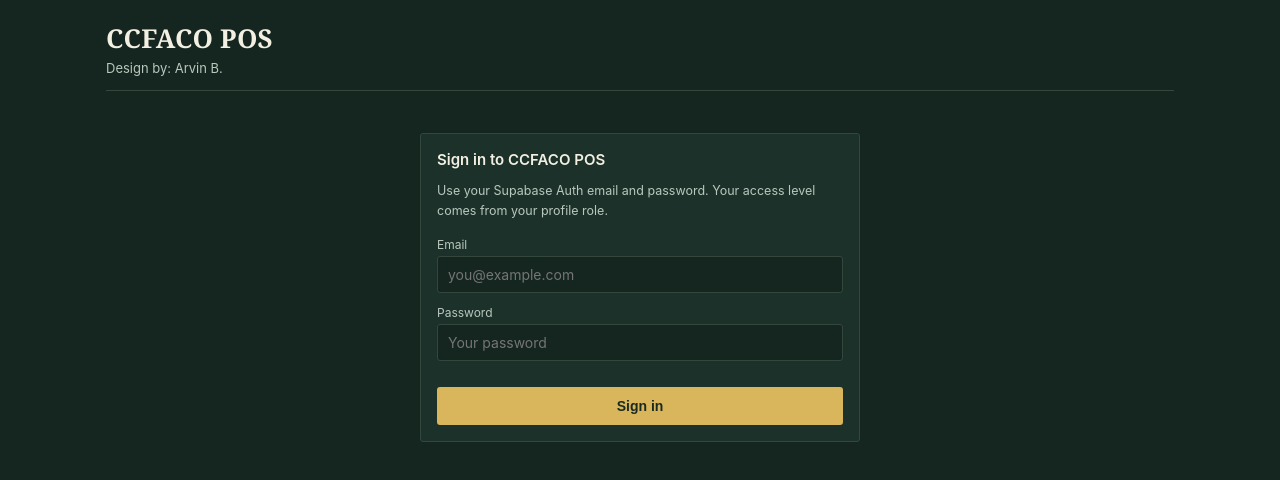
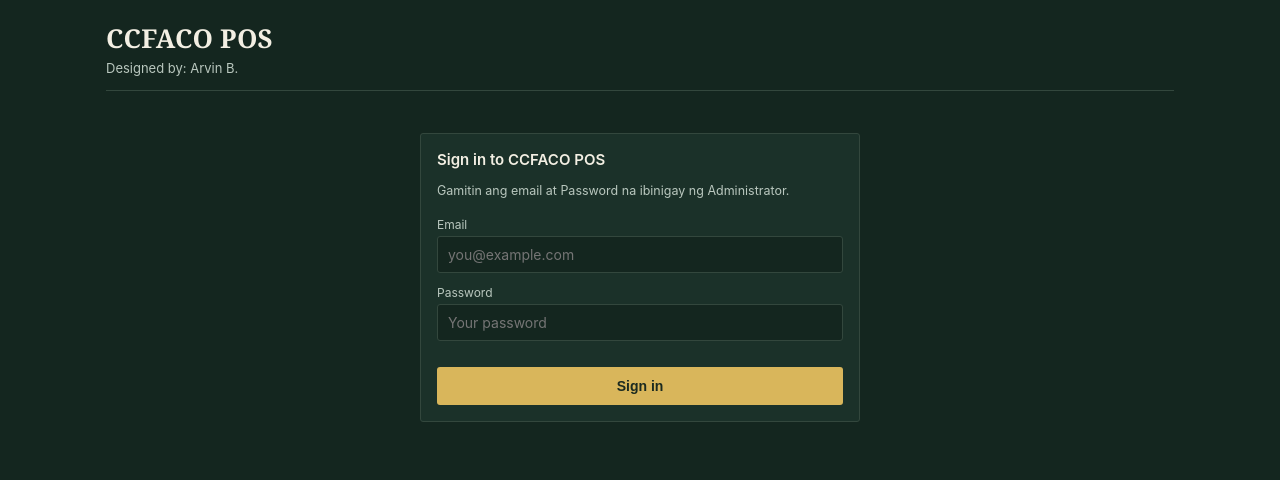
Before and after one commit to arvinmemaphu-beep/POS, a plain HTML site: page index.html in a window 1280 px wide. Drawn offline with Linux system fonts and the light colour scheme.

Commit message:
Add files via upload

```diff
--- a/index.html
+++ b/index.html
@@ -1284,7 +1284,7 @@
 function renderLogin(){
   return '<div class="auth-shell"><div class="panel auth-card">' +
     '<h2>Sign in to CCFACO POS</h2>' +
-    '<div class="setup-note">Use your Supabase Auth email and password. Your access level comes from your profile role.</div>' +
+    '<div class="setup-note">Gamitin ang email at Password na ibinigay ng Administrator.</div>' +
     '<div class="field" style="margin-top:16px;"><label>Email</label><input id="in-email" type="email" autocomplete="username" placeholder="you@example.com" value="' + escapeHtml(state.loginEmail) + '"></div>' +
     '<div class="field"><label>Password</label><input id="in-password" type="password" autocomplete="current-password" placeholder="Your password"></div>' +
     '<button class="primary" id="btn-login">' + (state.authLoading ? 'Signing in...' : 'Sign in') + '</button>' +
@@ -1632,7 +1632,7 @@
     '<div class="user-bar"><span class="role-badge">' + escapeHtml(roleLabel()) + '</span><span>' + escapeHtml(state.user && state.user.email ? state.user.email : 'Signed in') + '</span><button class="ghost" id="btn-logout" style="padding:5px 9px;">Sign out</button></div>' : '';
 
   app.innerHTML =
-    '<header class="top"><div><h1 class="serif">CCFACO POS</h1><div class="sub">Design by: Arvin B.</div></div>' +
+    '<header class="top"><div><h1 class="serif">CCFACO POS</h1><div class="sub">Designed by: Arvin B.</div></div>' +
     '<div style="display:flex; flex-direction:column; align-items:flex-end; gap:4px;">' + nav + userBar + '</div></header>' +
     body +
     (state.toast ? '<div class="toast ' + (state.toast.isErr ? 'err' : '') + '">' + escapeHtml(state.toast.msg) + '</div>' : '');
```
